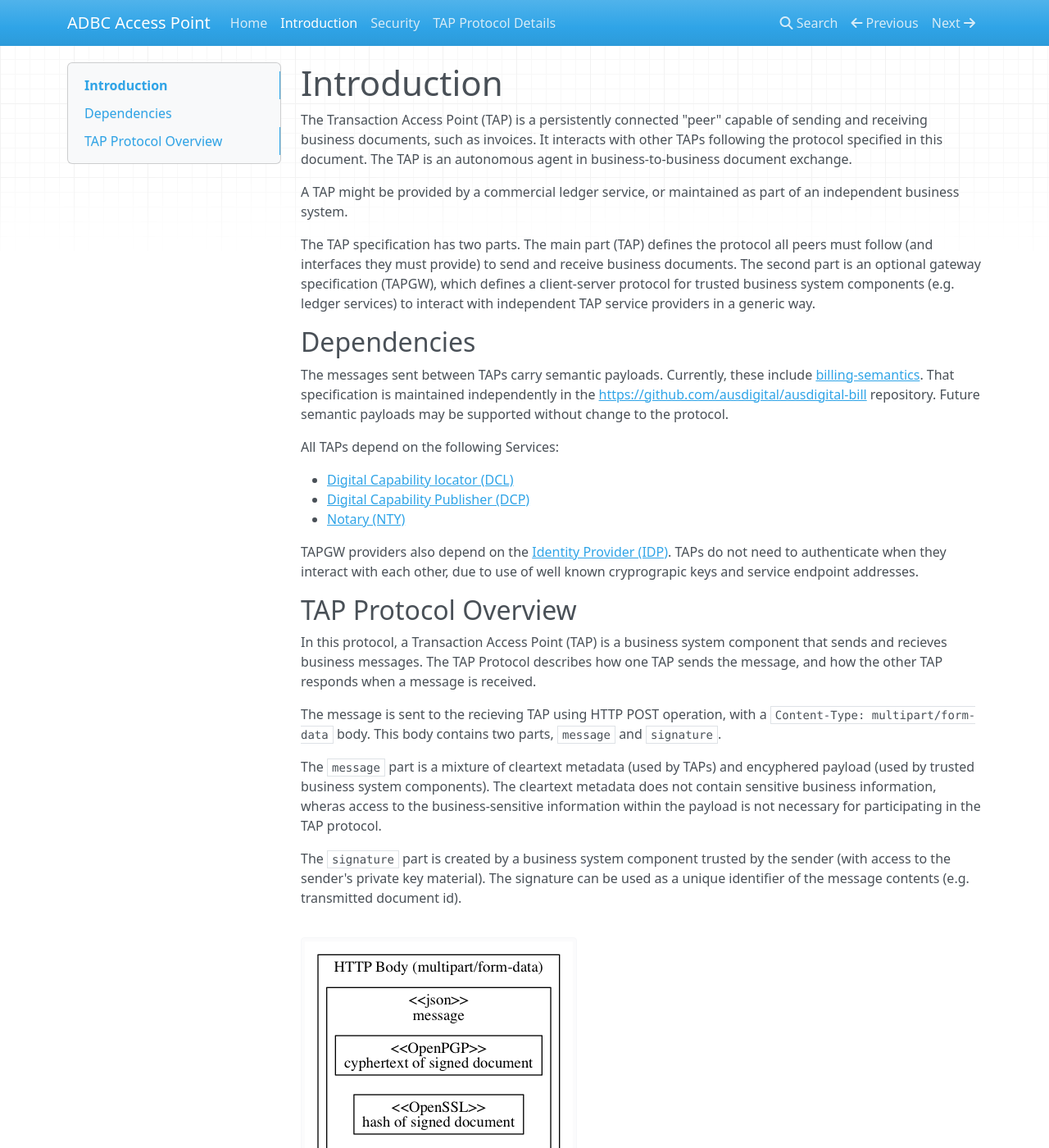
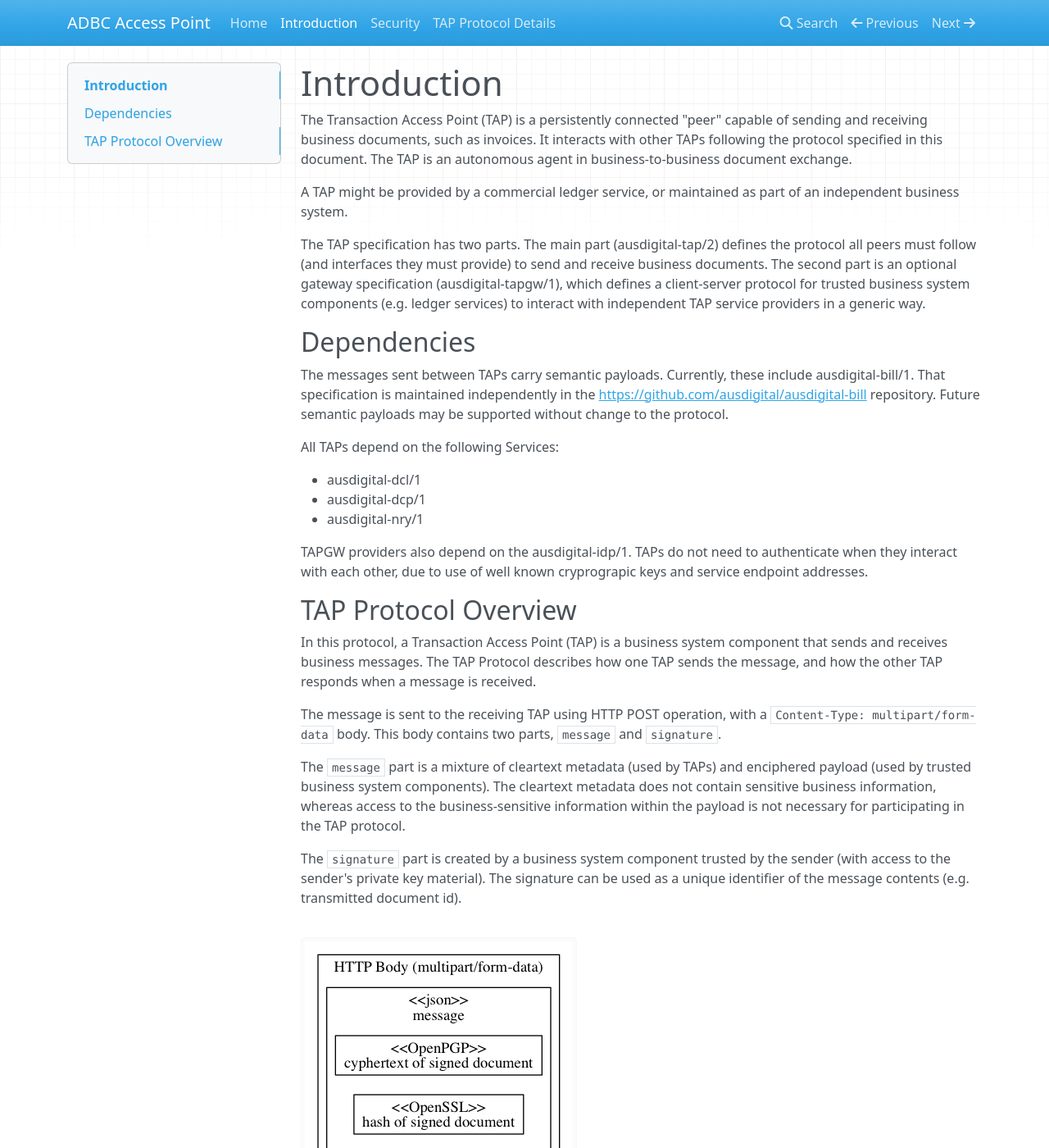
Before and after one commit to koriaf/ausdigital-tap, an MkDocs documentation site: the page built from docs/introduction.md, in a window 1280 px wide and 1400 px high. Shown: the whole window at 82% size. Built offline with MkDocs 1.6.1, drawn with Linux system fonts in a browser that asks for light colours; nearby versions of some CDN libraries; some of the changed text lies outside the part shown.

```diff
--- a/docs/introduction.md
+++ b/docs/introduction.md
@@ -8,45 +8,45 @@ document exchange.
 A TAP might be provided by a commercial ledger service, or maintained as part of an
 independent business system.
 
-The TAP specification has two parts. The main part (TAP) defines the protocol all peers
+The TAP specification has two parts. The main part (ausdigital-tap/2) defines the protocol all peers
 must follow (and interfaces they must provide) to send and receive business documents. The
-second part is an optional gateway specification (TAPGW), which defines a client-server
+second part is an optional gateway specification (ausdigital-tapgw/1), which defines a client-server
 protocol for trusted business system components (e.g. ledger services) to interact with independent TAP service providers in a generic way.
 
 
 ## Dependencies
 
 The messages sent between TAPs carry semantic payloads. Currently, these include
-[billing-semantics](https://ausdigital-bill.readthedocs.io/).
+ausdigital-bill/1.
 That specification is maintained independently in the
 [https://github.com/ausdigital/ausdigital-bill](https://github.com/ausdigital/ausdigital-bill)
 repository. Future semantic payloads may be supported without change to the protocol.
 
 All TAPs depend on the following Services:
 
- * [Digital Capability locator (DCL)](http://ausdigital-dcl.readthedocs.io/)
- * [Digital Capability Publisher (DCP)](http://ausdigital-dcp.readthedocs.io/)
- * [Notary (NTY)](http://ausdigital-ntry.readthedocs.io)
+ * ausdigital-dcl/1
+ * ausdigital-dcp/1
+ * ausdigital-nry/1
 
 TAPGW providers also depend on the
-[Identity Provider (IDP)](http://iausdigital-idp.readthedocs.io/). TAPs do not need to
+ausdigital-idp/1. TAPs do not need to
 authenticate when they interact with each other, due to use of well known cryprograpic keys
 and service endpoint addresses.
 
 
 ## TAP Protocol Overview
 
-In this protocol, a Transaction Access Point (TAP) is a business system component that sends and recieves business messages. The TAP Protocol describes how one TAP sends the message, and how the other TAP responds when a message is received.
+In this protocol, a Transaction Access Point (TAP) is a business system component that sends and receives business messages. The TAP Protocol describes how one TAP sends the message, and how the other TAP responds when a message is received.
 
-The message is sent to the recieving TAP using HTTP POST operation, with a `Content-Type: multipart/form-data` body. This body contains two parts, `message` and `signature`.
+The message is sent to the receiving TAP using HTTP POST operation, with a `Content-Type: multipart/form-data` body. This body contains two parts, `message` and `signature`.
 
-The `message` part is a mixture of cleartext metadata (used by TAPs) and encyphered payload (used by trusted business system components). The cleartext metadata does not contain sensitive business information, wheras access to the business-sensitive information within the payload is not necessary for participating in the TAP protocol.
+The `message` part is a mixture of cleartext metadata (used by TAPs) and enciphered payload (used by trusted business system components). The cleartext metadata does not contain sensitive business information, whereas access to the business-sensitive information within the payload is not necessary for participating in the TAP protocol.
 
 The `signature` part is created by a business system component trusted by the sender (with access to the sender's private key material). The signature can be used as a unique identifier of the message contents (e.g. transmitted document id).
 
 ![Illustration of POST body](./tap_overview_post.png "Business document sent to TAP")
 
-Receiving TAPs may also use the signature as a filter (messages with invalid signatures MAY be dropped by recieving TAPs, rather than delivered). This allows TAPs to buffer trusted components from anonymous denial of service attacks.
+Receiving TAPs may also use the signature as a filter (messages with invalid signatures MAY be dropped by receiving TAPs, rather than delivered). This allows TAPs to buffer trusted components from anonymous denial of service attacks.
 
 When a valid message is received, the TAP issues an HTTP 200 status and returns a response body with `Content-Type: text/json`, containing a HATEOS-style list of callback URLs.
 
```
